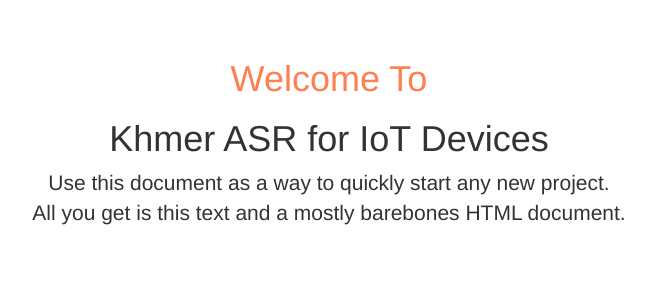
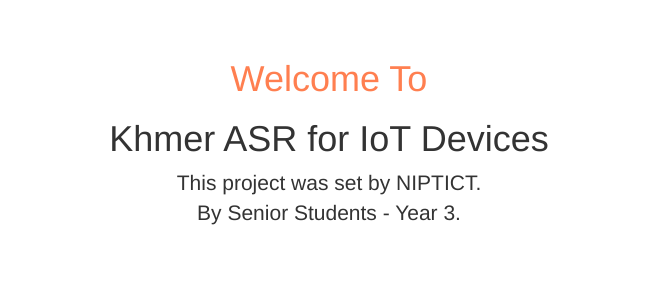
Before and after one commit to Sophal24/flask-login-system, a Flask app: page / in a window 1280 px wide. Shown: the part 51-351 px from the top of the page, without its empty margins (311-966 px from the left). Run offline with Flask 2, Linux system fonts and the light colour scheme; some libraries are stand-ins or nearby versions.

Commit message:
update welcome page

```diff
--- a/app.py
+++ b/app.py
@@ -9,8 +9,8 @@
 
 app = Flask(__name__)
 app.config['SECRET_KEY'] = 'Thisissupposedtobesecret!'
-app.config['SQLALCHEMY_DATABASE_URI'] = 'postgresql://postgres:24071999@localhost/prettyprinted'
-# app.config['SQLALCHEMY_DATABASE_URI'] = 'postgres://vqfhxxncclgtkm:87c1e6539b84ba12105a17cfc6733cb2ddb9d7b902c896ca73791f6c9ab17f2d@ec2-3-91-139-25.compute-1.amazonaws.com:5432/d6mglfsgk46cmg'
+# app.config['SQLALCHEMY_DATABASE_URI'] = 'postgresql://postgres:24071999@localhost/prettyprinted'
+app.config['SQLALCHEMY_DATABASE_URI'] = 'postgres://vqfhxxncclgtkm:87c1e6539b84ba12105a17cfc6733cb2ddb9d7b902c896ca73791f6c9ab17f2d@ec2-3-91-139-25.compute-1.amazonaws.com:5432/d6mglfsgk46cmg'
 # app.config['SQLALCHEMY_TRACK_MODIFICATIONS']=False
 
 bootstrap = Bootstrap(app)
--- a/templates/index.html
+++ b/templates/index.html
@@ -40,7 +40,7 @@
       <div class="starter-template">
         <h1 style="color: coral;">Welcome To</h1>
         <h1>Khmer ASR for IoT Devices</h1>
-        <p class="lead">Use this document as a way to quickly start any new project.<br> All you get is this text and a mostly barebones HTML document.</p>
+        <p class="lead">This project was set by NIPTICT.<br>By Senior Students - Year 3.</p>
       </div>
 
     </div><!-- /.container -->
```
